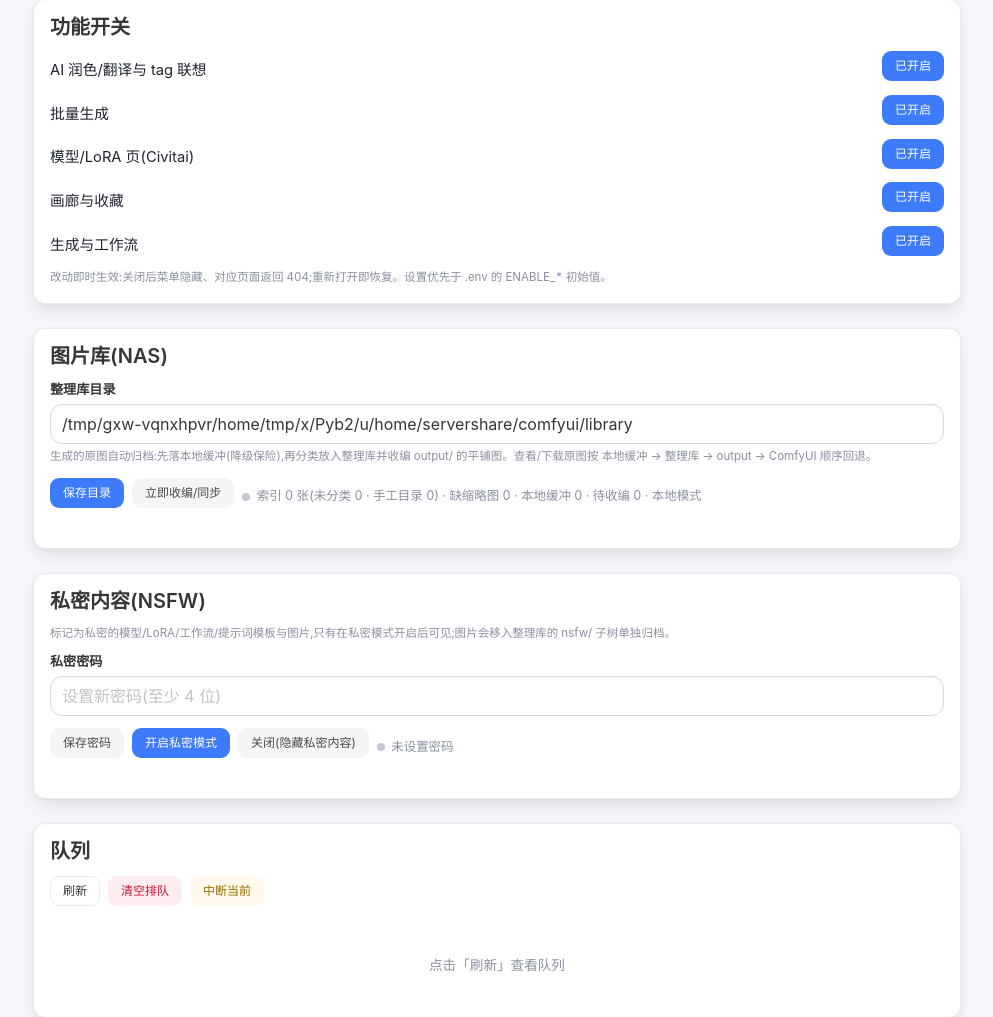
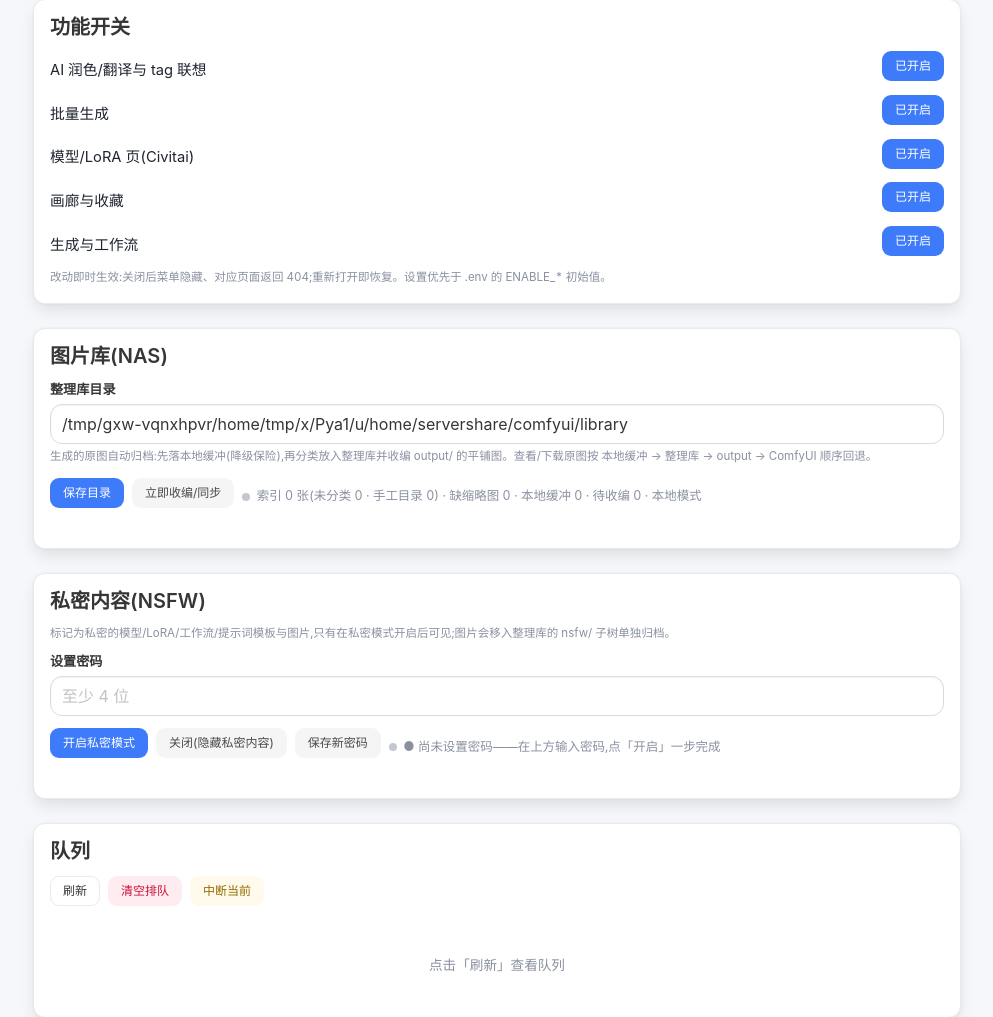
Before and after one commit to summerliuguang/comfyweb, a Flask app: page /settings in a window 1280 px wide. Shown: the part 1342-2359 px from the top of the page, without its empty margins (219-1212 px from the left). Run offline with Flask 3, Linux system fonts and the light colour scheme; data that the repository does not hold is empty.

Commit message:
私密面板交互重做:此前已设置密码后界面仍显示"设置新密码"框与"保存密码"按钮,看起来像一直要求设置密码。改为单密码框复用——未配置时 placeholder 为"设置密码",配置后变"输入已设置的密码",状态行明确指引当前动作(输入密码点「开启」);修改密码收进折叠区(新密码填上方+旧密码填折叠内,点「保存新密码」);「开启」在未配置时自动先用框内密码完成设置再开启,一步到位;已开启时开启按钮禁用。

```diff
--- a/templates/settings.html
+++ b/templates/settings.html
@@ -102,14 +102,17 @@
   <h2 class="title is-5">私密内容(NSFW)</h2>
   <p class="hint" style="margin-bottom:.6rem">标记为私密的模型/LoRA/工作流/提示词模板与图片,只有在私密模式开启后可见;图片会移入整理库的 nsfw/ 子树单独归档。</p>
   <div class="field">
-    <label class="label">私密密码</label>
-    <input class="input" id="pwOld" type="password" placeholder="旧密码(已设置过时必填)" style="margin-bottom:.4rem" autocomplete="new-password">
-    <input class="input" id="pwNew" type="password" placeholder="设置新密码(至少 4 位)" autocomplete="new-password">
+    <label class="label" id="pwLabel">设置密码</label>
+    <input class="input" id="pwPass" type="password" placeholder="至少 4 位" autocomplete="new-password">
   </div>
+  <details class="adv" id="pwChangeWrap" hidden>
+    <summary class="hint" style="cursor:pointer">修改密码(上方填新密码,此处填旧密码)</summary>
+    <input class="input" id="pwOld" type="password" placeholder="旧密码" style="margin-top:.4rem" autocomplete="new-password">
+  </details>
   <div class="buttons">
-    <button class="button is-light is-small" id="btnPwSave">保存密码</button>
     <button class="button is-link is-small" id="btnPrivateOn">开启私密模式</button>
     <button class="button is-light is-small" id="btnPrivateOff">关闭(隐藏私密内容)</button>
+    <button class="button is-light is-small" id="btnPwSave">保存新密码</button>
     <span class="status" id="privateStatus"></span>
   </div>
   <p class="task-err" id="privateError" hidden></p>
@@ -161,11 +164,14 @@
   async function loadPrivate() {
     try {
       const d = await api('/api/private/status');
+      $('pwLabel').textContent = d.configured ? '私密密码(开启/修改时填写)' : '设置密码';
+      $('pwPass').placeholder = d.configured ? '输入已设置的密码' : '至少 4 位';
+      $('pwChangeWrap').hidden = !d.configured;
+      $('btnPrivateOn').disabled = d.enabled;   // 已开启时无需再开
       $('privateStatus').textContent = d.configured
-        ? (d.enabled ? '已开启(私密内容可见)' : '已关闭(私密内容隐藏)')
-        : '未设置密码';
+        ? (d.enabled ? '● 已开启,私密内容可见' : '● 已关闭,私密内容隐藏——输入密码点「开启」')
+        : '● 尚未设置密码——在上方输入密码,点「开启」一步完成';
       $('privateStatus').classList.toggle('ok', !!(d.configured && d.enabled));
-      $('pwOld').hidden = !d.configured;   // 未设置过时不显示旧密码框
       if (!d.configured) $('pwOld').value = '';
     } catch (e) { $('privateStatus').textContent = '状态获取失败'; }
   }
@@ -174,22 +180,28 @@
     $('privateError').hidden = !msg;
     if (msg) setTimeout(() => { $('privateError').hidden = true; }, 3000);
   }
+  /* 开启:未配置时自动用框内密码完成设置,一步到位 */
+  $('btnPrivateOn').addEventListener('click', async () => {
+    const password = $('pwPass').value.trim();
+    if (password.length < 4) { privateErr('密码至少 4 位'); return; }
+    try {
+      const st = await api('/api/private/status');
+      if (!st.configured)
+        await api('/api/private/setup', { method: 'POST', body: JSON.stringify({ password }) });
+      await api('/api/private/unlock', { method: 'POST', body: JSON.stringify({ password }) });
+      $('pwPass').value = ''; $('pwOld').value = '';
+      privateErr('');
+      loadPrivate();
+    } catch (e) { privateErr(e.message); }
+  });
+  /* 修改密码:新密码填上方,旧密码填折叠框,点「保存新密码」 */
   $('btnPwSave').addEventListener('click', async () => {
-    const password = $('pwNew').value.trim();
+    const password = $('pwPass').value.trim();
     if (password.length < 4) { privateErr('密码至少 4 位'); return; }
     try {
       await api('/api/private/setup', { method: 'POST',
         body: JSON.stringify({ password, old_password: $('pwOld').value.trim() }) });
-      $('pwNew').value = ''; $('pwOld').value = '';
-      privateErr('');
-      loadPrivate();
-    } catch (e) { privateErr(e.message); }
-  });
-  $('btnPrivateOn').addEventListener('click', async () => {
-    const password = $('pwOld').value.trim() || $('pwNew').value.trim();
-    try {
-      await api('/api/private/unlock', { method: 'POST',
-        body: JSON.stringify({ password }) });
+      $('pwPass').value = ''; $('pwOld').value = '';
       privateErr('');
       loadPrivate();
     } catch (e) { privateErr(e.message); }
```
